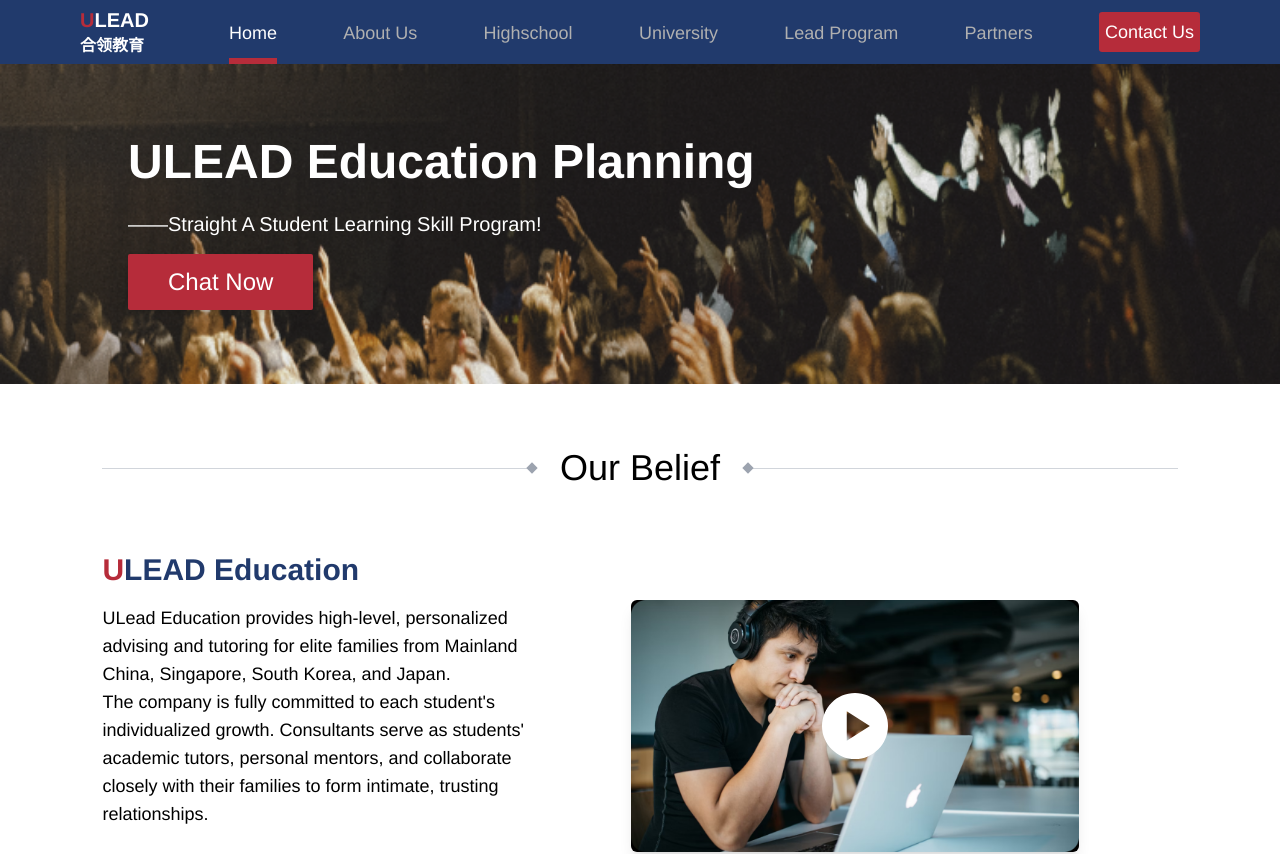
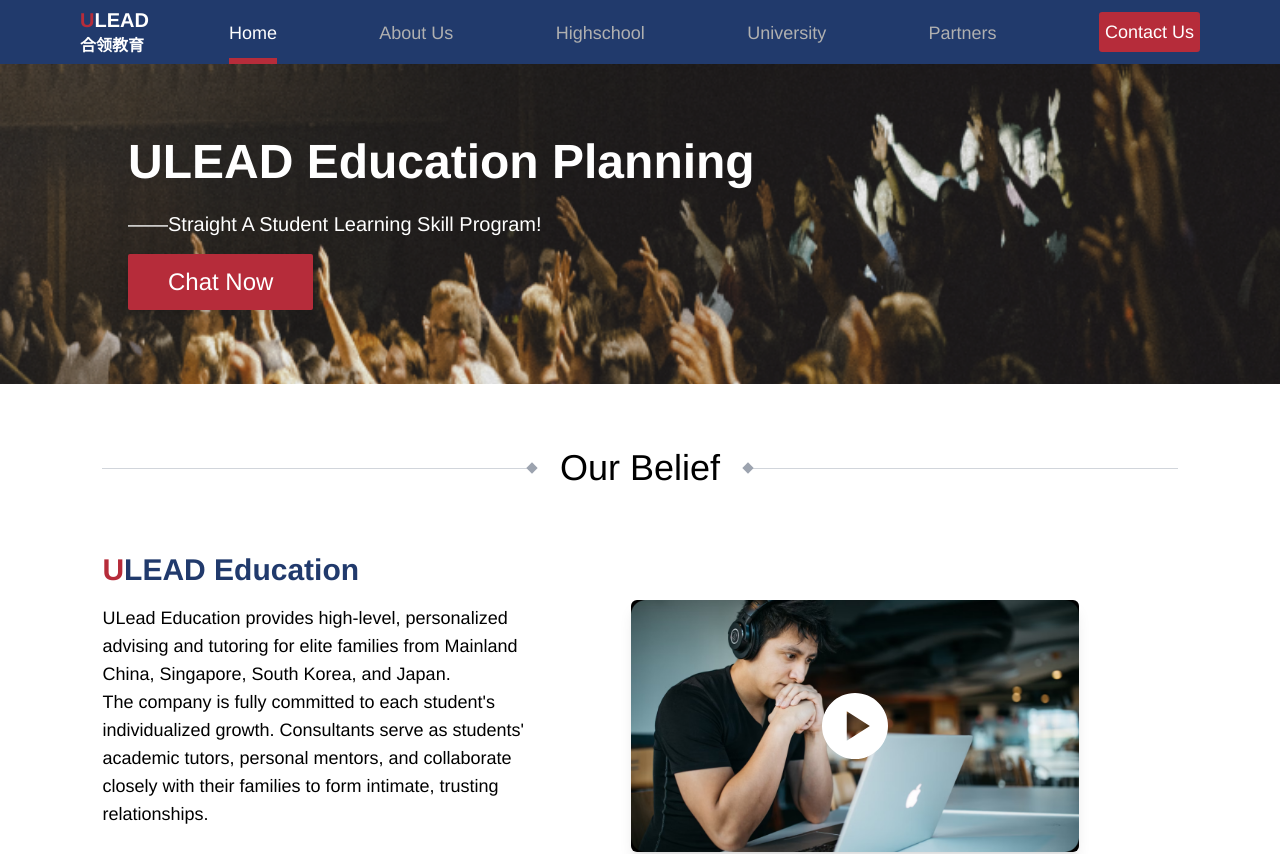
Before and after one commit to jacobsun000/ulead, a Next.js app: page / in a window 1280 px wide. Shown: the top 854 px of the page. Built offline with nearby package versions, Linux system fonts and the light colour scheme.

Commit message:
feat: Disable lead-program page for now

```diff
--- a/ui/Header.js
+++ b/ui/Header.js
@@ -6,7 +6,7 @@ const navItems = [
   { label: 'About Us', href: '/about-us' },
   { label: 'Highschool', href: '/highschool' },
   { label: 'University', href: '/university' },
-  { label: 'Lead Program', href: '/lead-program' },
+  // { label: 'Lead Program', href: '/lead-program' },
   { label: 'Partners', href: '/partners' },
 ];
 
```
